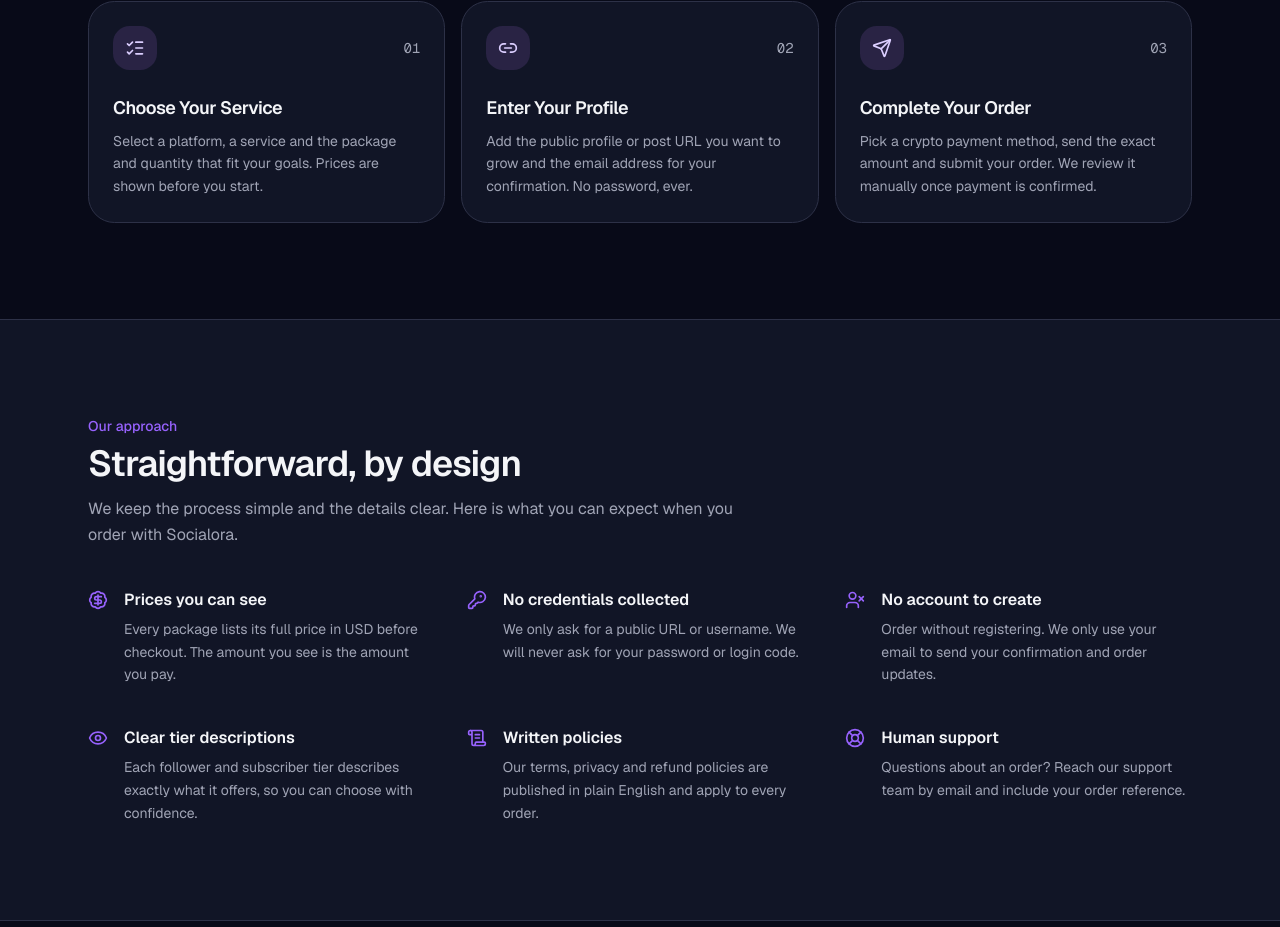
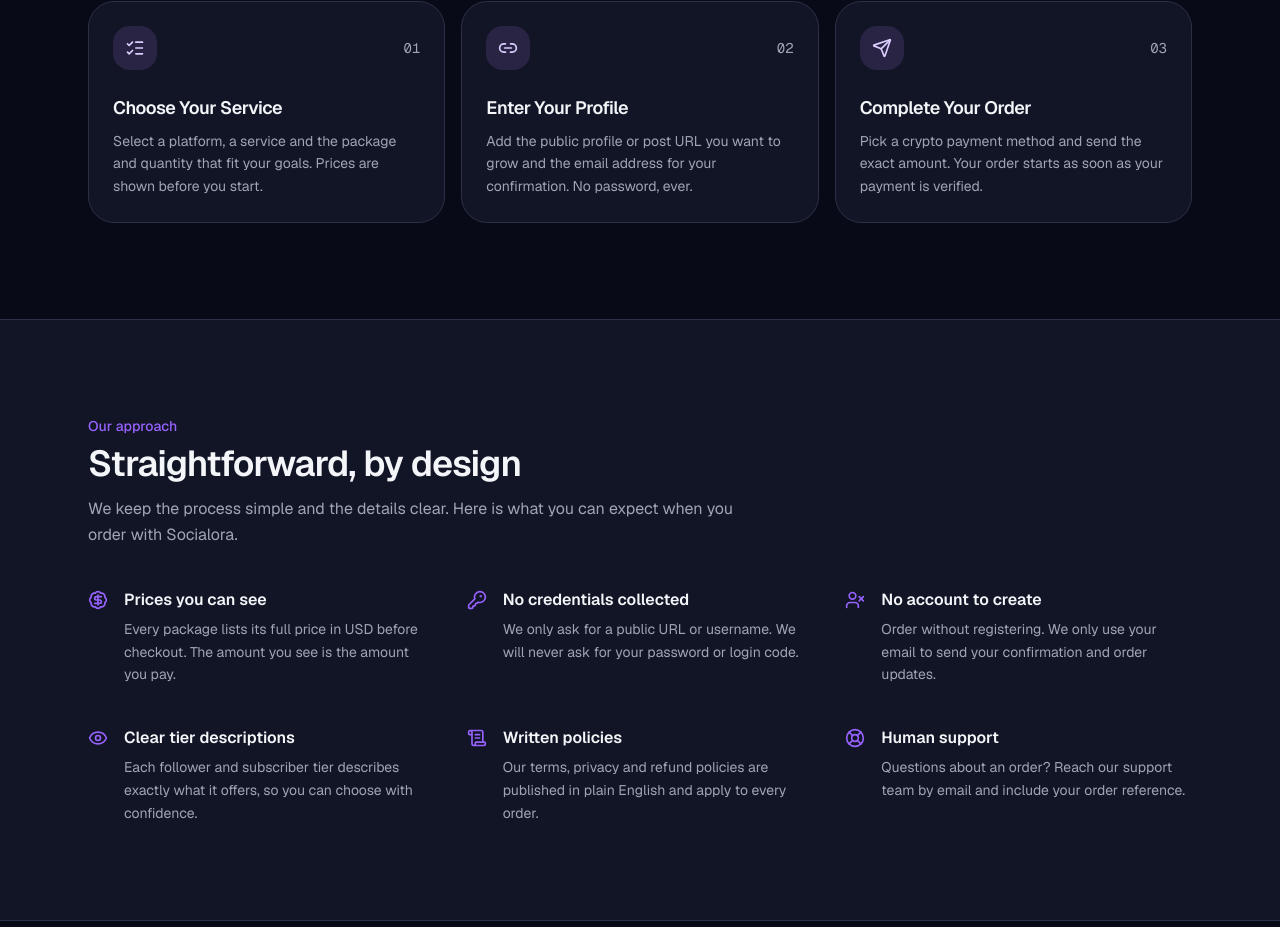
Before and after one commit to socialora1-code/socialora, a Next.js app: page / in a window 1280 px wide. Shown: the part 2699-3626 px from the top of the page. Built offline with nearby package versions, Linux system fonts and the light colour scheme; no server answers.

Commit message:
Update how-it-works-steps.tsx

```diff
--- a/components/home/how-it-works-steps.tsx
+++ b/components/home/how-it-works-steps.tsx
@@ -14,7 +14,7 @@ export const STEPS = [
   {
     icon: Send,
     title: 'Complete Your Order',
-    body: 'Pick a crypto payment method, send the exact amount and submit your order. We review it manually once payment is confirmed.',
+    body: 'Pick a crypto payment method and send the exact amount. Your order starts as soon as your payment is verified.',
   },
 ] as const
 
@@ -22,7 +22,10 @@ export function HowItWorksSteps() {
   return (
     <ol className="grid gap-4 md:grid-cols-3">
       {STEPS.map((step, index) => (
-        <li key={step.title} className="relative rounded-3xl border border-border bg-card p-6">
+        <li
+          key={step.title}
+          className="relative rounded-3xl border border-border bg-card p-6 transition-all hover:-translate-y-0.5 hover:border-primary/60"
+        >
           <div className="flex items-center justify-between">
             <span className="inline-flex size-11 items-center justify-center rounded-xl bg-accent text-accent-foreground">
               <step.icon className="size-5" aria-hidden="true" />
```
